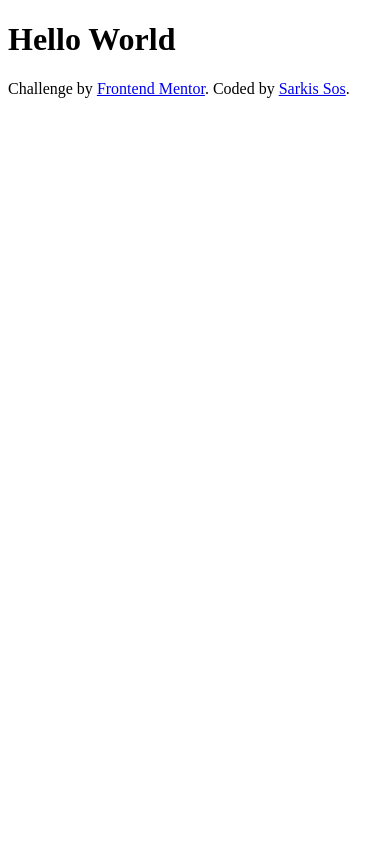
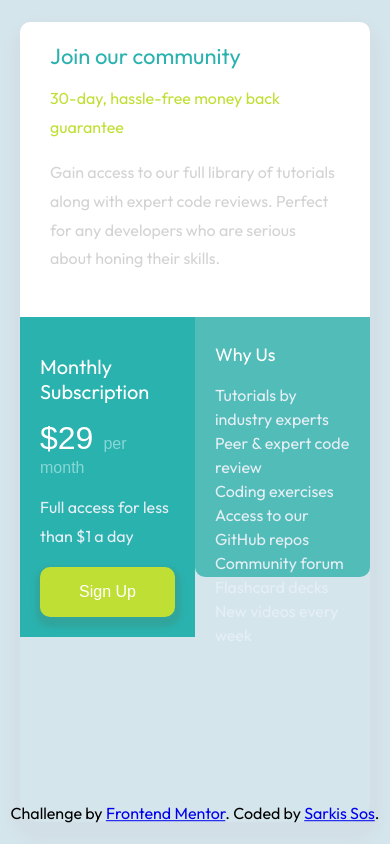
Before and after one commit to Sarkis-S/single-price-grid-component, a website: page index.html in a window 390 px wide. Drawn offline with Linux system fonts and the light colour scheme.

Commit message:
Installed SASS for use and implement mobile version of challenge

```diff
--- a/index.html
+++ b/index.html
@@ -4,13 +4,47 @@
   <meta charset="UTF-8">
   <meta name="viewport" content="width=device-width, initial-scale=1.0">
   <link rel="icon" type="image/png" sizes="32x32" href="./images/favicon-32x32.png">
+  <link rel="stylesheet" href="index.css">
   <title>Frontend Mentor | Single Price Grid Component</title>
 </head>
 <body>
-  <h1>Hello World</h1>
+
+  <main class="main-container">
+    <div class="container">
+      <div class="top">
+        <h1>Join our community</h1>
+        <span>30-day, hassle-free money back guarantee</span>
+        <p>Gain access to our full library of tutorials along with expert code reviews. Perfect for any developers who are serious about honing their skills.</p>
+      </div>
+
+      <div class="wrapper">
+
+        <div class="subscription">
+          <h2>Monthly Subscription</h2>
+          <span>$29</span><span id="month">per month</span>
+          <p>Full access for less than $1 a day</p>
+          <button class="subscription-btn">Sign Up</button>
+        </div>
+
+        <div class="why-us">
+          <h3>Why Us</h3>
+          <p>
+            Tutorials by industry experts<br/>
+            Peer & expert code review<br/>
+            Coding exercises<br/>
+            Access to our GitHub repos<br/>
+            Community forum<br/>
+            Flashcard decks<br/>
+            New videos every week
+          </p>
+        </div>
+
+      </div>
+    </div>
+  </main>
 
   <footer>
-    <p class="attribution">
+    <p>
       Challenge by <a href="https://www.frontendmentor.io?ref=challenge" target="_blank">Frontend Mentor</a>.
       Coded by <a href="#">Sarkis Sos</a>.
     </p>
--- /dev/null
+++ b/package.json
@@ -0,0 +1,5 @@
+{
+  "dependencies": {
+    "sass": "^1.55.0"
+  }
+}
--- /dev/null
+++ b/styles.scss
@@ -0,0 +1,138 @@
+@import url('https://fonts.googleapis.com/css2?family=Outfit:wght@400;700&display=swap');
+
+// Styling Variables
+$primary-color: hsl(179, 62%, 43%);
+$secondary-color: hsl(71, 73%, 54%);
+$light-gray: hsl(204, 43%, 93%);
+$grayish-blue: hsl(218, 22%, 67%);
+$font-size: 16px;
+
+body {
+  margin: 0;
+  padding: 0;
+  font-family: 'Outfit', sans-serif;
+  font-size: $font-size;
+  background-color: rgb(213, 229, 236);
+  color: black;
+}
+
+.main-container {
+  overflow: hidden;
+  position: absolute;
+  width: 100%;
+  height: 100%;
+  display: flex;
+  justify-content: center;
+  align-items: center;
+}
+
+.container {
+  width: 350px;
+  height: 800px;
+  box-shadow: 1px 10px 10px 10px rgba(202, 202, 212, 0.2);
+  border-radius: 20px;
+  color: black;
+}
+
+.top {
+  padding-top: 5px;
+  padding-left: 30px;
+  padding-right: 30px;
+  padding-bottom: 10px;
+  height: 280px;
+  background-color: white;
+  border-top-left-radius: 10px;
+  border-top-right-radius: 10px;
+}
+.top p {
+  color: lightgrey;
+}
+.top span {
+  color: $secondary-color;
+  line-height: 1.8;
+}
+
+h1 {
+  color: $primary-color;
+  font-size: 22px;
+  font-weight: normal;
+}
+
+p {
+  line-height: 1.8;
+}
+
+.wrapper {
+  color: white;
+}
+.wrapper div {
+  padding: 20px;
+}
+
+.subscription {
+  background-color: $primary-color;
+}
+.subscription span {
+  font-size: 32px;
+  font-family: sans-serif, 'Outfit';
+  font-stretch: expanded;
+  padding-right: 10px;
+}
+.subscription p {
+  color: $light-gray;
+}
+.subscription-btn {
+  width: 100%;
+  height: 50px;
+  color: white;
+  font-size: $font-size;
+  background-color: $secondary-color;
+  box-shadow: 1px 5px 5px 5px hsl(176, 54%, 42%);
+  border-radius: 10px;
+  border: none;
+}
+.subscription #month {
+  color: hsl(178, 50%, 69%);
+  font-size: $font-size;
+}
+
+h2 {
+  font-size: 20px;
+  font-weight: normal;
+}
+
+.why-us {
+  line-height: 0;
+  background-color: hsl(178, 44%, 53%);
+  border-bottom-left-radius: 10px;
+  border-bottom-right-radius: 10px;
+  height: 220px;
+}
+.why-us p {
+  line-height: 1.5;
+  font-weight: normal;
+  color: $light-gray;
+}
+
+h3 {
+  font-size: 18px;
+  font-weight: normal;
+  padding-bottom: 10px;
+}
+
+footer {
+  display: flex;
+  justify-content: center;
+  position: absolute;
+  left: 50%;
+  top: 100%;
+  transform: translate(-50%, -100%);
+  width: 100%;
+}
+
+@media screen and (min-width: 375px) {
+  .wrapper {
+    display: grid;
+    grid-template-columns: 1fr 1fr;
+  }
+}
```
Also changed, not shown: index.css (added), 2 other files.
